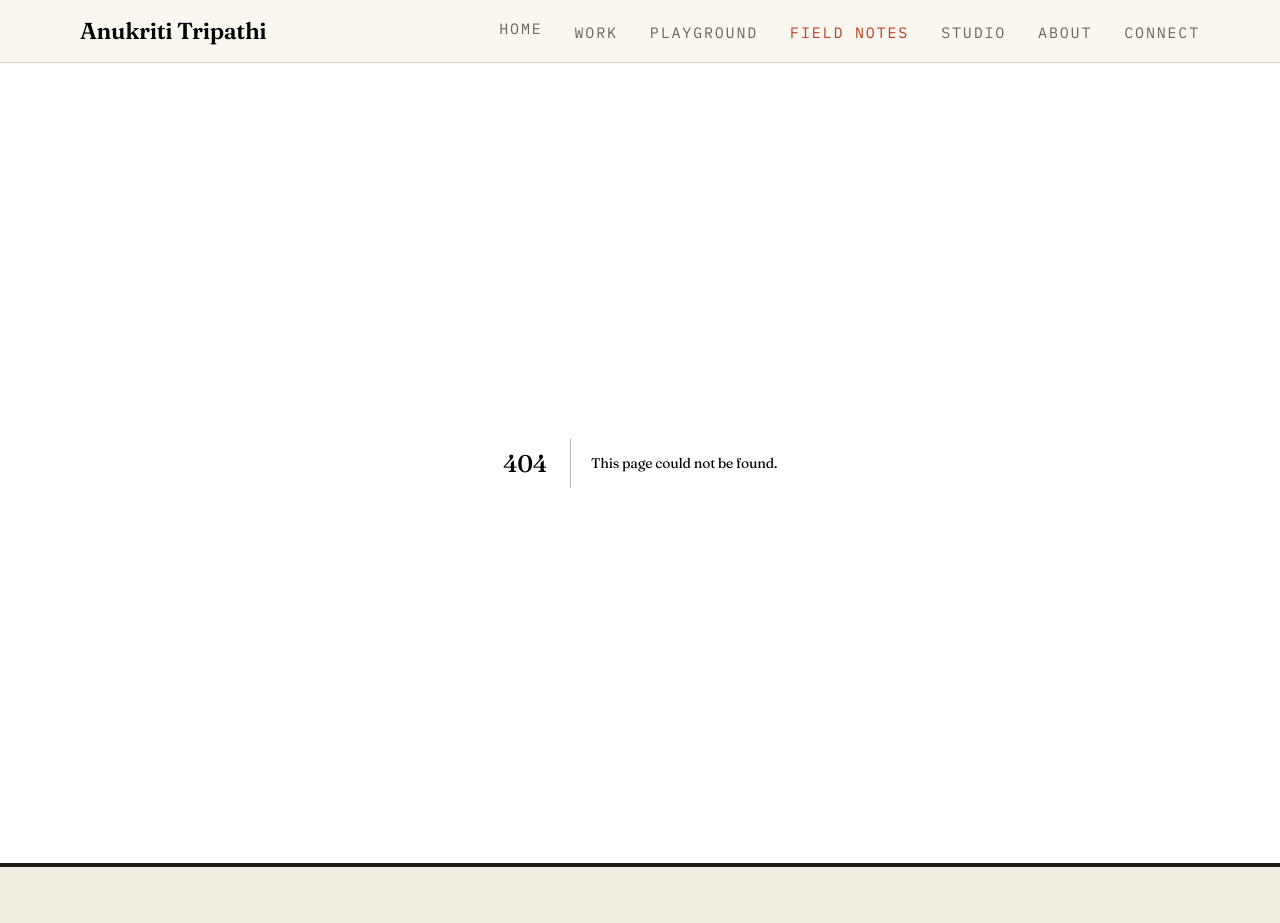
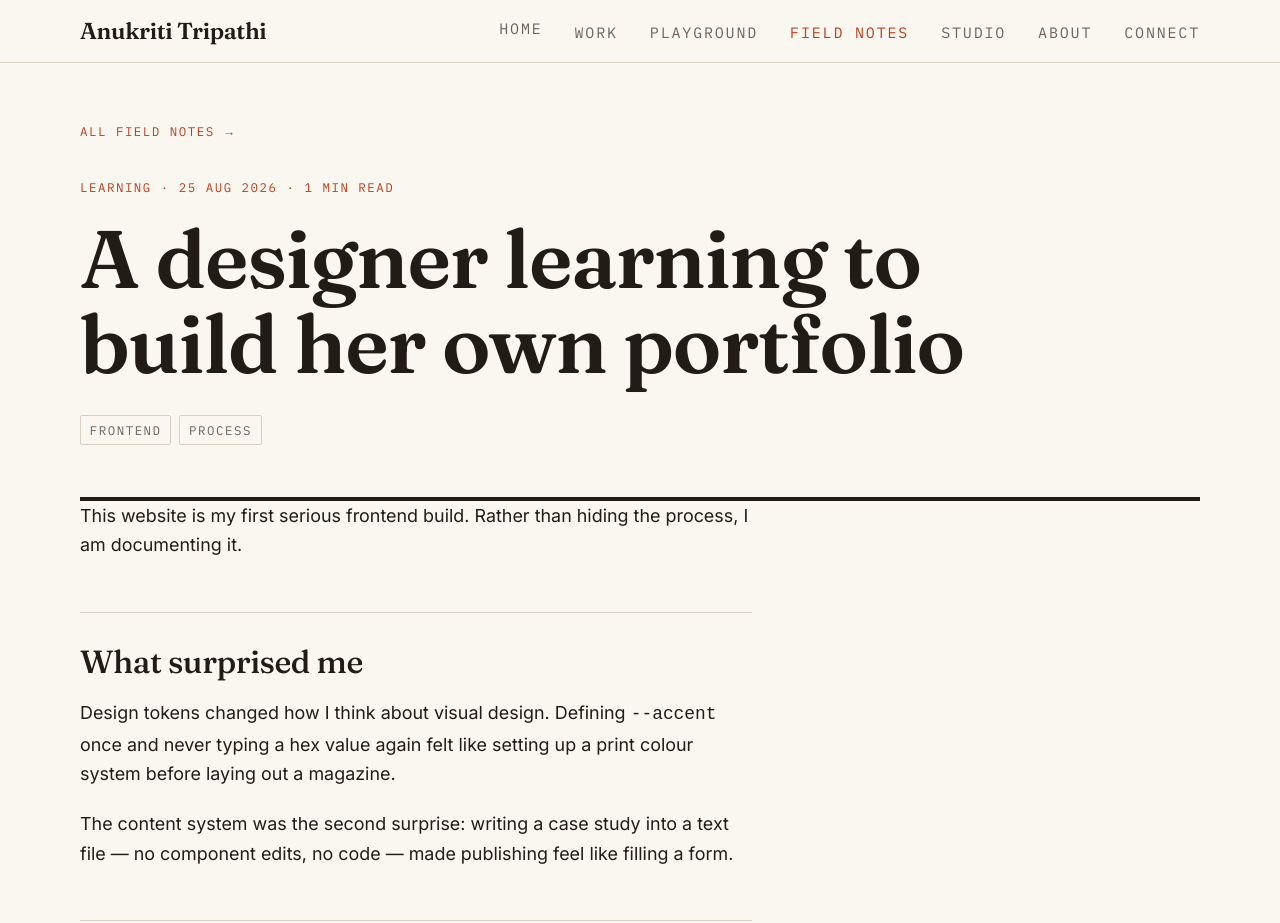
Before and after one commit to anukriti110portfolio/anukriti-portfolio, a Next.js app: page /field-notes/designer-learning-to-build-portfolio in a window 1280 px wide. Before the commit this address had no page. Shown: the top 923 px of the page. Built offline with nearby package versions, Linux system fonts and the light colour scheme; a web font is replaced by a local one.

Commit message:
add field notes blog with reading time

```diff
--- /dev/null
+++ b/app/field-notes/[slug]/page.module.css
@@ -0,0 +1,53 @@
+.header {
+  display: flex;
+  flex-direction: column;
+  align-items: flex-start;
+  gap: var(--space-sm);
+  padding-bottom: var(--space-lg);
+  border-bottom: var(--border-heavy) solid var(--foreground);
+  margin-top: var(--space-md);
+}
+
+.kicker {
+  font-family: var(--font-mono);
+  font-size: var(--text-xs);
+  text-transform: uppercase;
+  letter-spacing: var(--tracking-caps);
+  color: var(--accent);
+  max-width: none;
+}
+
+.title {
+  font-size: var(--text-hero);
+  font-weight: 560;
+  max-width: none;
+}
+
+.tagsRow {
+  display: flex;
+  flex-wrap: wrap;
+  gap: var(--space-2xs);
+  margin-top: var(--space-2xs);
+}
+
+.cover {
+  width: 100%;
+  aspect-ratio: 21 / 9;
+  position: relative;
+  display: grid;
+  place-items: center;
+  background: var(--surface);
+  border: var(--border-thin) dashed var(--line);
+  margin-block: var(--space-xl) var(--space-xl);
+  overflow: hidden;
+}
+
+.cover img {
+  object-fit: cover;
+}
+
+.footerNav {
+  margin-top: var(--space-2xl);
+  padding-top: var(--space-md);
+  border-top: var(--border-rule) solid var(--foreground);
+}
--- /dev/null
+++ b/app/field-notes/[slug]/page.tsx
@@ -0,0 +1,89 @@
+import type { Metadata } from "next";
+import Image from "next/image";
+import Link from "next/link";
+import { notFound } from "next/navigation";
+import MdxContent from "@/components/MdxContent";
+import Tag from "@/components/Tag";
+import {
+  formatDate,
+  getNote,
+  getNotes,
+  getReadingTime,
+} from "@/lib/content";
+import styles from "./page.module.css";
+
+export const dynamicParams = false;
+
+export function generateStaticParams() {
+  return getNotes().map((file) => ({ slug: file.slug }));
+}
+
+type NotePageProps = {
+  params: Promise<{ slug: string }>;
+};
+
+export async function generateMetadata({
+  params,
+}: NotePageProps): Promise<Metadata> {
+  const { slug } = await params;
+  const note = getNote(slug);
+  if (!note) return {};
+
+  const { title, description } = note.frontmatter;
+  return {
+    title: `${title} — Field Notes — Anukriti Tripathi`,
+    description: description ?? `${title} — field note.`,
+  };
+}
+
+export default async function NotePage({ params }: NotePageProps) {
+  const { slug } = await params;
+  const note = getNote(slug);
+  if (!note) notFound();
+
+  const fm = note.frontmatter;
+  const kickerParts = [
+    fm.category,
+    fm.date ? formatDate(fm.date) : null,
+    `${getReadingTime(note.body)} min read`,
+  ].filter(Boolean);
+
+  return (
+    <main className="wrap page">
+      <Link href="/field-notes" className="text-link">
+        All field notes
+      </Link>
+
+      <header className={styles.header}>
+        <p className={styles.kicker}>{kickerParts.join(" · ")}</p>
+        <h1 className={styles.title}>{fm.title}</h1>
+        {fm.tags?.length ? (
+          <div className={styles.tagsRow}>
+            {fm.tags.map((tag) => (
+              <Tag key={tag}>{tag}</Tag>
+            ))}
+          </div>
+        ) : null}
+      </header>
+
+      {fm.cover ? (
+        <div className={styles.cover}>
+          <Image
+            src={fm.cover}
+            alt=""
+            fill
+            sizes="(max-width: 76rem) 100vw, 72rem"
+          />
+        </div>
+      ) : null}
+
+      <MdxContent source={note.body} />
+
+      <div className={styles.footerNav}>
+        <Link href="/field-notes" className="text-link">
+          Back to field notes
+        </Link>
+      </div>
+    </main>
+  );
+}
--- /dev/null
+++ b/app/field-notes/page.module.css
@@ -0,0 +1,4 @@
+.intro {
+  max-width: var(--content-reading);
+  margin-bottom: var(--space-lg);
+}
--- /dev/null
+++ b/content/blog/designer-learning-to-build-portfolio.mdx
@@ -0,0 +1,32 @@
+---
+title: A designer learning to build her own portfolio
+date: "2026-08-25"
+category: Learning
+tags:
+  - Frontend
+  - Process
+description: Notes from building this website in public — tokens, themes, MDX, and the bugs in between.
+---
+
+This website is my first serious frontend build. Rather than hiding the
+process, I am documenting it.
+
+## What surprised me
+
+Design tokens changed how I think about visual design. Defining `--accent`
+once and never typing a hex value again felt like setting up a print colour
+system before laying out a magazine.
+
+The content system was the second surprise: writing a case study into a text
+file — no component edits, no code — made publishing feel like filling a
+form.
+
+## What broke
+
+A YAML parser read `[CONTENT NEEDED]` as an array and crashed the whole
+build. One pair of quotation marks fixed it. Lesson: every format has
+grammar, even the "simple" ones.
+
+## What is next
+
+More experiments in the playground, more notes here as I go.
--- a/lib/content.ts
+++ b/lib/content.ts
@@ -83,6 +83,37 @@ export function getPlaygroundItem(
   return getPlaygroundItems().find((file) => file.slug === slug);
 }
 
+export type NoteFrontmatter = {
+  title: string;
+  date?: string;
+  category?: string;
+  tags?: string[];
+  cover?: string;
+  description?: string;
+};
+
+export function getNotes(): ContentFile<NoteFrontmatter>[] {
+  return readCollection<NoteFrontmatter>("blog").sort((a, b) => {
+    const dateA = a.frontmatter.date ?? "0000-00-00";
+    const dateB = b.frontmatter.date ?? "0000-00-00";
+    return dateB.localeCompare(dateA);
+  });
+}
+
+export function getNote(
+  slug: string
+): ContentFile<NoteFrontmatter> | undefined {
+  return getNotes().find((file) => file.slug === slug);
+}
+
+export function getReadingTime(body: string): number {
+  const words = body
+    .replace(/[#>*`\-\[\]()!]/g, " ")
+    .split(/\s+/)
+    .filter(Boolean).length;
+  return Math.max(1, Math.ceil(words / 200));
+}
+
 const MONTHS = [
   "Jan",
   "Feb",
@@ -99,9 +130,9 @@ const MONTHS = [
 ];
 
 export function formatDate(isoDate: string): string {
-  const [year, month] = isoDate.split("-");
+  const [year, month, day] = isoDate.split("-");
   const monthName = MONTHS[Number(month) - 1] ?? "";
-  return `${monthName} ${year}`;
+  return [day, monthName, year].filter(Boolean).join(" ");
 }
 
 export type ProjectNeighbors = {
```
Also changed, not shown: app/field-notes/page.tsx (+35 -9 lines), app/page.module.css (+10 -0 lines), app/page.tsx (+10 -1 lines), content/blog/_template.mdx (added, +20 -0 lines).
